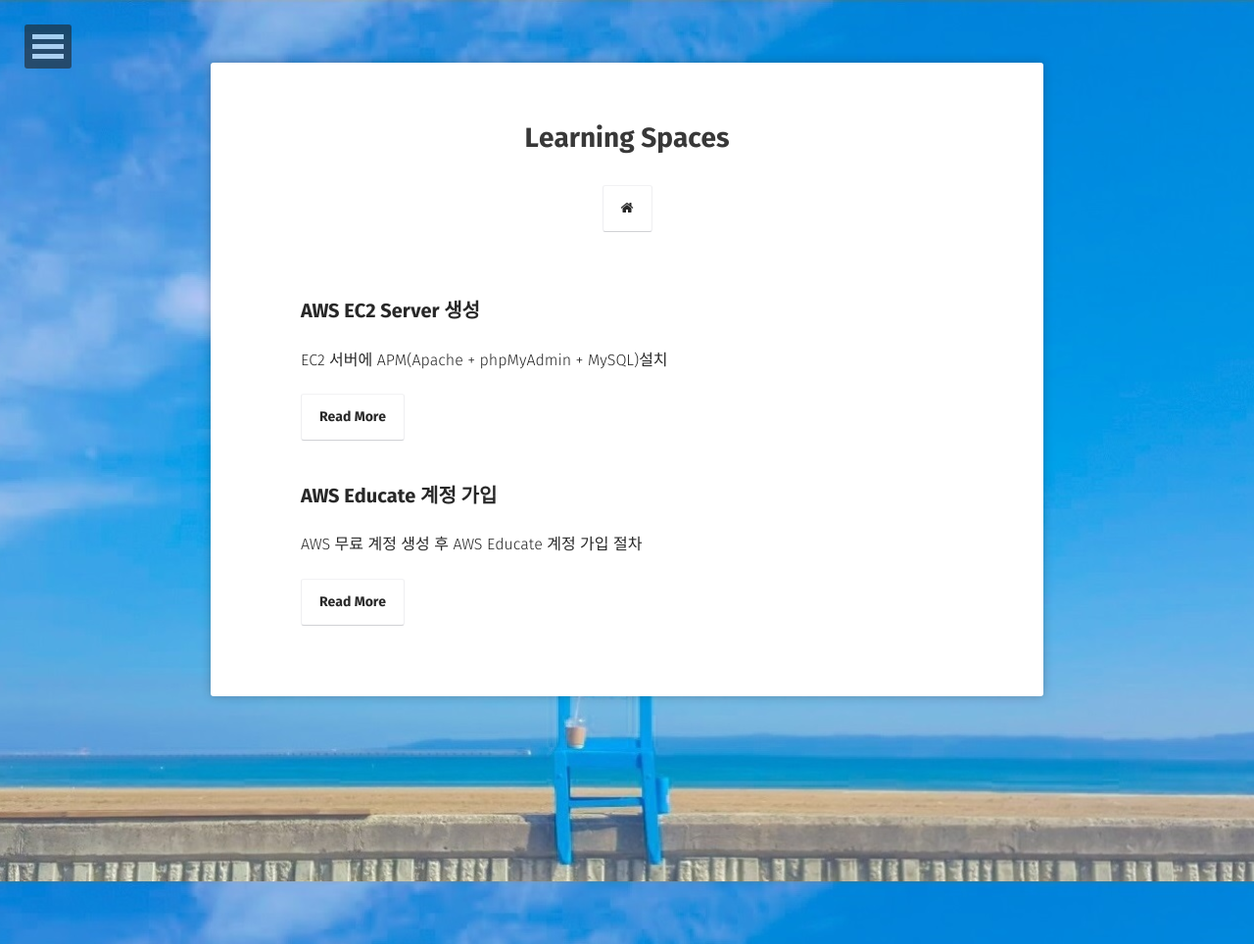
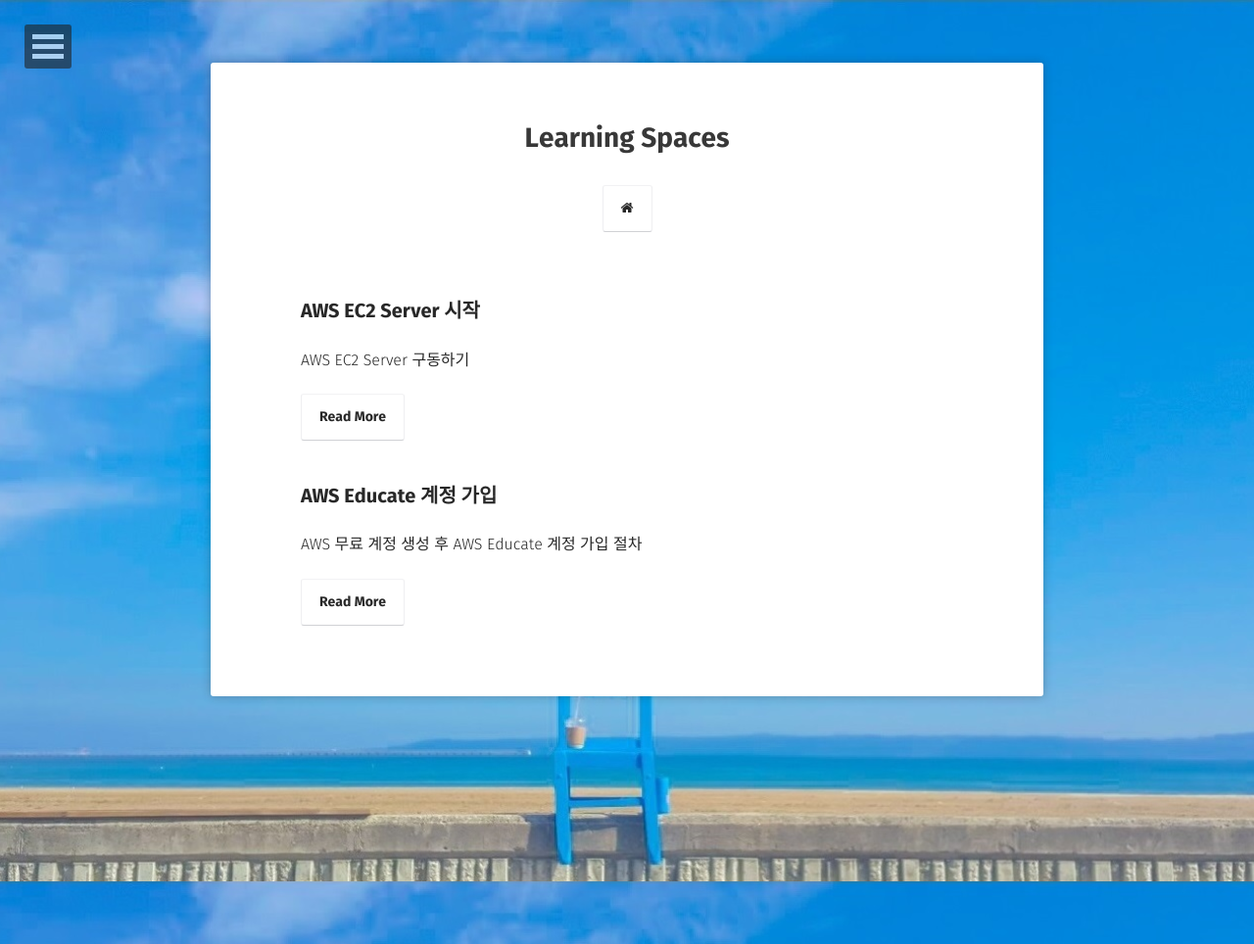
Before and after one commit to kangyechan/kangyechan.github.io, a Jekyll site: the page built from posts/index.md, in a window 1280 px wide. Shown: the whole page at 98% size. Built offline with Jekyll 4.4.1, drawn with Linux system fonts in a browser that asks for light colours; some web fonts are replaced.

Commit message:
Update 2019-01-05-aws-ec2-server.md

```diff
--- a/_posts/2019-01-05-aws-ec2-server.md
+++ b/_posts/2019-01-05-aws-ec2-server.md
@@ -1,14 +1,13 @@
 ---
 layout: post
-title: "AWS EC2 Server 생성"
+title: "AWS EC2 Server 시작"
 date: 2019-01-05
-excerpt: "EC2 서버에 APM(Apache + phpMyAdmin + MySQL)설치"
-tags: [AWS, EC2, Linux, Apache, phpMyAdmin, MySQL]
+excerpt: "AWS EC2 Server 구동하기"
+tags: [AWS, EC2, Linux]
 comments: false
 ---
 
-클라우드 서비스를 통해 서버를 개설하고 데이터를 지속적으로 유지 할 수 있는 환경 구성
-Apache HTTP 서버와 MySQL을 사용해 phpMyAdmin관리 환경을 구성할 수 있다.
+AWS 클라우드 서비스를 통해 데이터를 지속적으로 유지 가능한 서버를 개설한다.
 
 ### AWS EC2 환경 구성 (Windows & MAC)
 
@@ -46,15 +45,6 @@ And you'll get something that looks like this:
 
 Apply the `third` class like so to display three images side by side that share the same caption.
 
-{% highlight html %}
-<figure class="third">
-	<img src="/images/image-filename-1.jpg">
-	<img src="/images/image-filename-2.jpg">
-	<img src="/images/image-filename-3.jpg">
-	<figcaption>Caption describing these three images.</figcaption>
-</figure>
-{% endhighlight %}
-
 And you'll get something that looks like this:
 
 <figure class="third">
@@ -65,23 +55,6 @@ And you'll get something that looks like this:
 </figure>
 
 ### Alternative way
-
-Another way to achieve the same result is to include `gallery` Liquid template. In this case you
-don't have to write any HTML tags – just copy a small block of code, adjust the parameters (see below)
-and fill the block with any number of links to images. You can mix relative and external links.
-
-Here is the block you might want to use:
-
-{% highlight liquid %}
-{% raw %}
-{% capture images %}
-	http://vignette2.wikia.nocookie.net/naruto/images/9/97/Hinata.png
-	http://vignette4.wikia.nocookie.net/naruto/images/7/79/Hinata_Part_II.png
-	http://vignette1.wikia.nocookie.net/naruto/images/1/15/J%C5%ABho_S%C5%8Dshiken.png
-{% endcapture %}
-{% include gallery images=images caption="Test images" cols=3 %}
-{% endraw %}
-{% endhighlight %}
 
 Parameters:
 
```
Also changed, not shown: other parts of _posts/2019-01-05-aws-ec2-server.md (+1 -1 lines).
